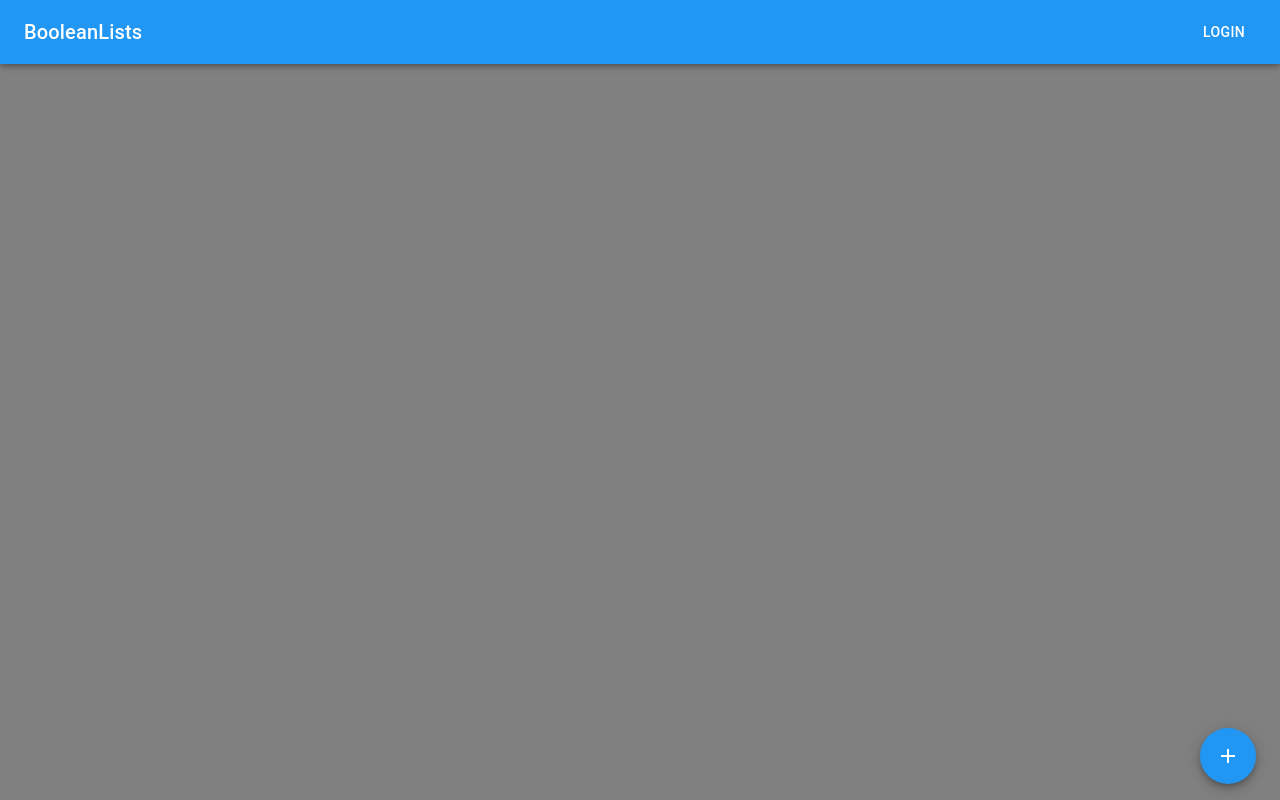
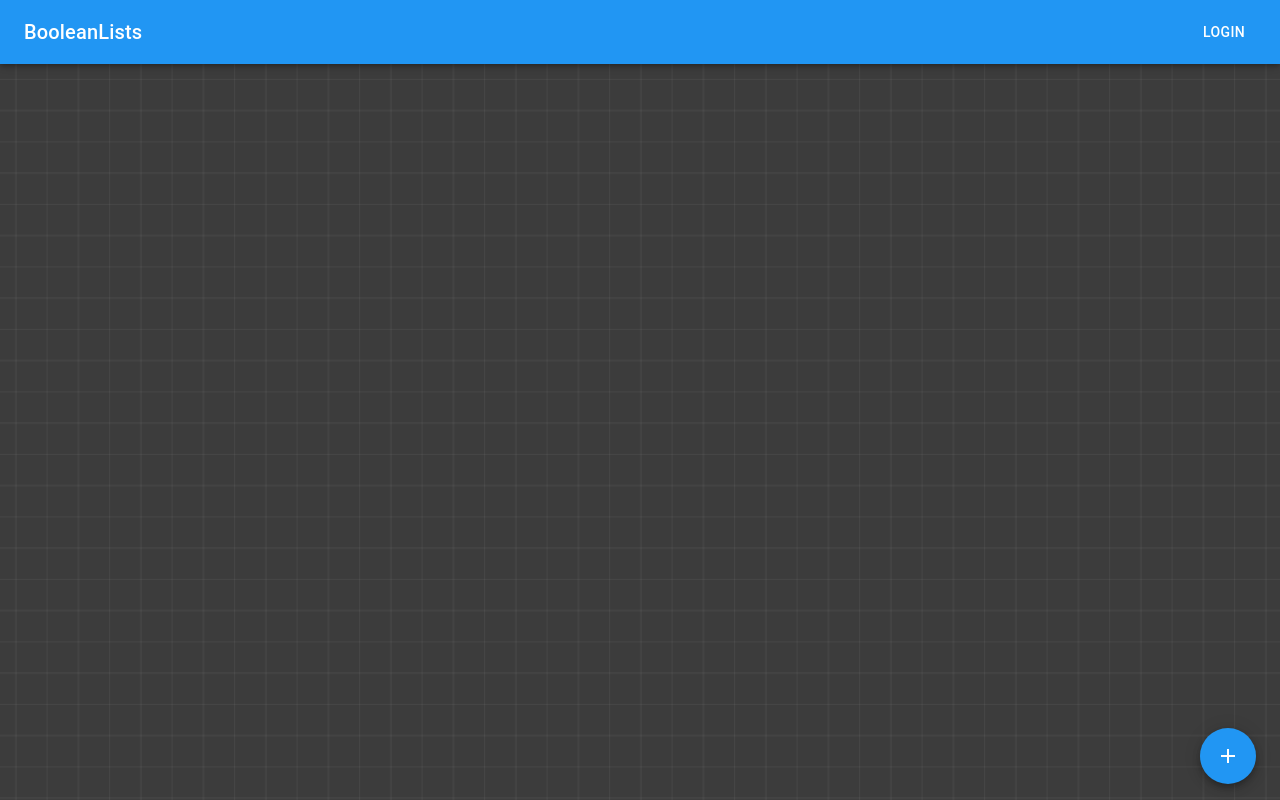
Before and after one commit to pfehrmann/boolean-lists, a React (Create React App) app in the folder frontend/: page /editor2/1 in a window 1280 px wide. Built offline with nearby package versions, Linux system fonts and the light colour scheme.

Commit message:
Simplify styling

```diff
--- a/frontend/src/components/NodeEditor/components/DragRoot.tsx
+++ b/frontend/src/components/NodeEditor/components/DragRoot.tsx
@@ -14,8 +14,11 @@ export const DragRoot: React.FC<
   const [isDragging, setIsDragging] = useState(false);
   const { currentlyDraggingElements, setDraggingElements } =
     useContext(DragContext);
+  const [offset, setOffset] = useState({ x: 0, y: 0 });
+
   return (
     <Root
+      style={{ backgroundPosition: `${offset.x}px ${offset.y}px` }}
       onMouseDownCapture={(event) => {
         setIsDragging(true);
       }}
@@ -31,12 +34,15 @@ export const DragRoot: React.FC<
 
         event.preventDefault();
         currentlyDraggingElements.forEach((elem) => {
-          console.log('onMove', event.movementX, event.movementY);
-          return elem.onMove(event.movementX, event.movementY);
+          elem.onMove(event.movementX, event.movementY);
         });
 
         if (currentlyDraggingElements.length === 0) {
           defaultOnMove?.(event.movementX, event.movementY);
+          setOffset((prev) => ({
+            x: prev.x + event.movementX,
+            y: prev.y + event.movementY,
+          }));
         }
       }}
     >
@@ -83,7 +89,33 @@ export const DragContextProvider = ({ children }: React.PropsWithChildren) => {
 
 const Root = styled('div')`
   width: 100%;
-  background: gray;
+  background-image: linear-gradient(
+      0deg,
+      transparent 24%,
+      hsla(0, 0%, 100%, 0.05) 25%,
+      hsla(0, 0%, 100%, 0.05) 26%,
+      transparent 27%,
+      transparent 74%,
+      hsla(0, 0%, 100%, 0.05) 75%,
+      hsla(0, 0%, 100%, 0.05) 76%,
+      transparent 77%,
+      transparent
+    ),
+    linear-gradient(
+      90deg,
+      transparent 24%,
+      hsla(0, 0%, 100%, 0.05) 25%,
+      hsla(0, 0%, 100%, 0.05) 26%,
+      transparent 27%,
+      transparent 74%,
+      hsla(0, 0%, 100%, 0.05) 75%,
+      hsla(0, 0%, 100%, 0.05) 76%,
+      transparent 77%,
+      transparent
+    );
+  background-color: #3c3c3c !important;
+  background-size: 62.505px 62.505px;
+  background-position: -143.728px -39.0024px;
   flex-grow: 1;
   position: relative;
   display: flex;
--- a/frontend/src/components/NodeEditor/components/NodeEditor.tsx
+++ b/frontend/src/components/NodeEditor/components/NodeEditor.tsx
@@ -1,9 +1,9 @@
-import { Box, styled } from '@mui/material';
-import React, { useContext, useState } from 'react';
+import { styled } from '@mui/material';
+import React, { useState } from 'react';
 
 import { Node as NodeType } from '../types/Node';
 import { NodeContent } from '../types/NodeContent';
-import { DragContext, DragContextProvider, DragRoot } from './DragRoot';
+import { DragContextProvider, DragRoot } from './DragRoot';
 import { Node } from './Node';
 
 export interface NodeEditorProps<
@@ -22,18 +22,16 @@ export const NodeEditor = <
   nodes,
   nodeTypes,
 }: NodeEditorProps<NodeTypes, DataType>) => {
-  const [offsetX, setOffsetX] = useState(0);
-  const [offsetY, setOffsetY] = useState(0);
+  const [offset, setOffset] = useState({ x: 0, y: 0 });
   const onMove = (movementX: number, movementY: number) => {
     console.log('moving editor');
-    setOffsetX((prev) => prev + movementX);
-    setOffsetY((prev) => prev + movementY);
+    setOffset((prev) => ({ x: prev.x + movementX, y: prev.y + movementY }));
   };
 
   return (
     <DragContextProvider>
       <DragRoot defaultOnMove={onMove}>
-        <StyledCanvas offsetX={offsetX} offsetY={offsetY} onMove={onMove}>
+        <RealtiveRoot style={{ left: `${offset.x}px`, top: `${offset.y}px` }}>
           {nodes.map((node) => (
             <Node<NodeTypes, DataType>
               key={node.id}
@@ -41,49 +39,12 @@ export const NodeEditor = <
               nodeTypes={nodeTypes}
             />
           ))}
-        </StyledCanvas>
+        </RealtiveRoot>
       </DragRoot>
     </DragContextProvider>
   );
 };
 
-const Canvas = ({
-  children,
-  offsetX,
-  offsetY,
-  onMove,
-}: React.PropsWithChildren<{
-  offsetX: number;
-  offsetY: number;
-  onMove: (x: number, y: number) => void;
-}>) => {
-  const { setDraggingElements } = useContext(DragContext);
-
-  return (
-    <Box
-      sx={{
-        marginLeft: `${offsetX}px`,
-        marginTop: `${offsetY}px`,
-        width: '100%',
-        background: 'gray',
-        flexGrow: 1,
-        position: 'relative',
-      }}
-      onMouseDown={(event) => {
-        event.preventDefault();
-        event.stopPropagation();
-        console.log('registered editor for movement');
-        setDraggingElements([{ onMove }]);
-      }}
-    >
-      {children}
-    </Box>
-  );
-};
-
-const StyledCanvas = styled(Canvas)`
-  width: 100%;
-  background: blue;
-  flex-grow: 1;
+const RealtiveRoot = styled('div')`
   position: relative;
 `;
```
